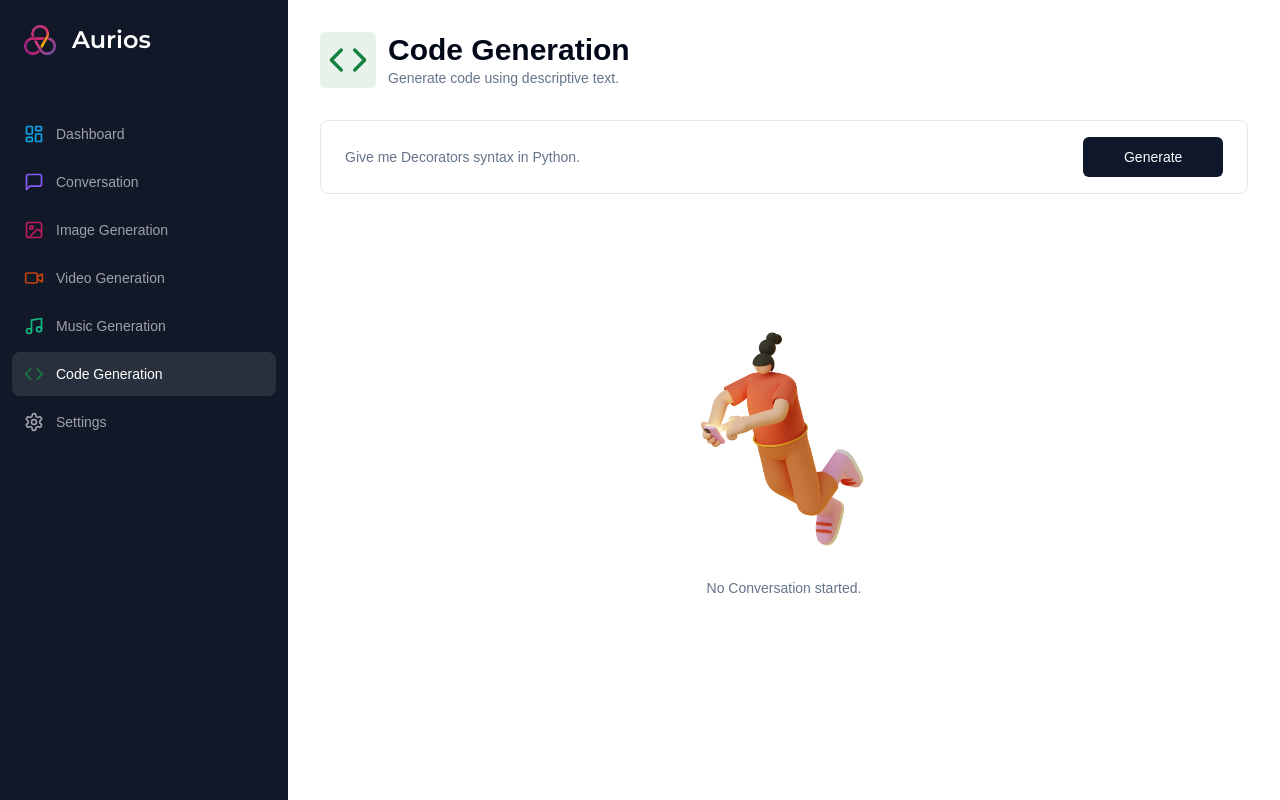
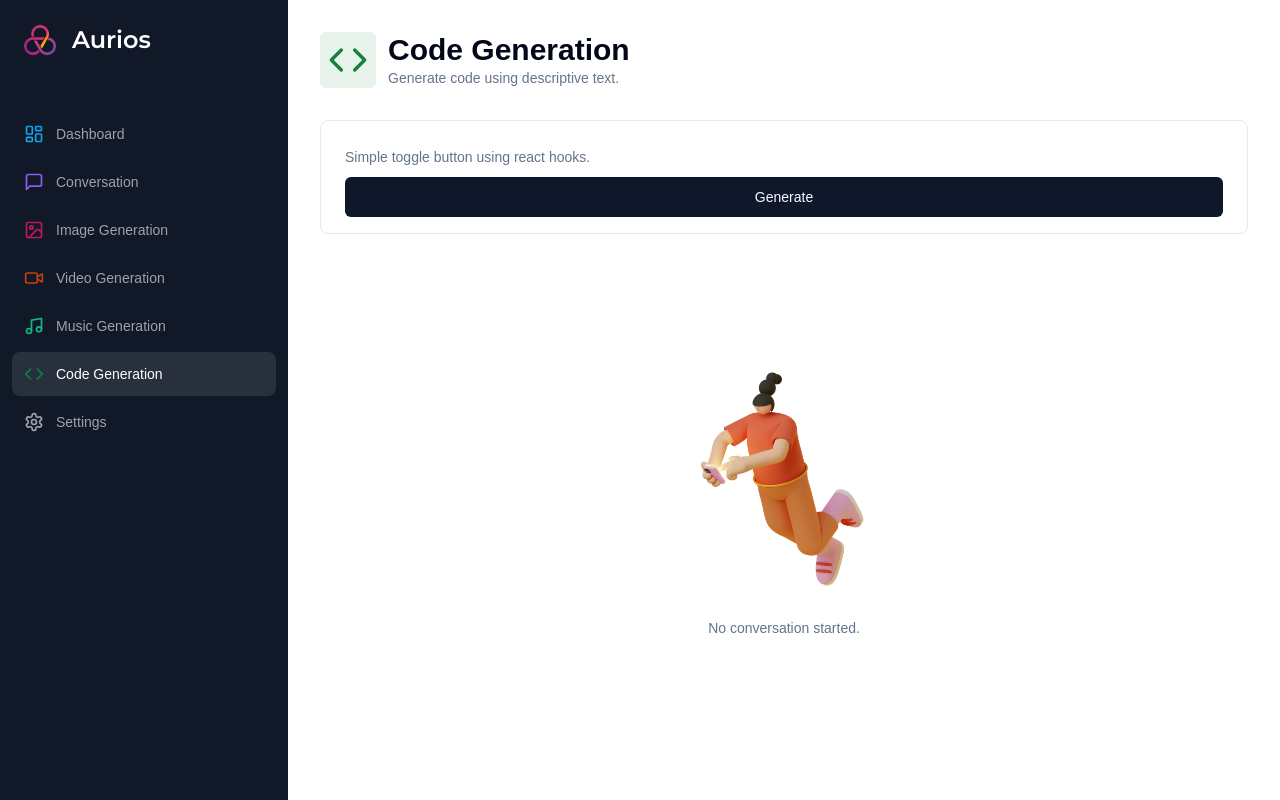
Before and after one commit to awaisnazir08/Aurios, a Next.js app: page /code in a window 1280 px wide. Built offline with nearby package versions, Linux system fonts and the light colour scheme.

Commit message:
complete code generation with proper formatting

```diff
--- a/app/(dashboard)/(routes)/code/page.tsx
+++ b/app/(dashboard)/(routes)/code/page.tsx
@@ -1,62 +1,59 @@
 "use client";
+
 import * as z from "zod";
+import axios from "axios";
+import { Code } from "lucide-react";
+import { useForm } from "react-hook-form";
+import { useState } from "react";
+// import { toast } from "react-hot-toast";
+import ReactMarkdown from "react-markdown";
+import { useRouter } from "next/navigation";
 
-import { Form, FormControl, FormField, FormItem, FormMessage } from "@/components/ui/form";
+import { BotAvatar } from "@/components/bot-avatar";
 import { Heading } from "@/components/heading";
+import { Button } from "@/components/ui/button";
 import { Input } from "@/components/ui/input";
-import { Button } from "@/components/ui/button";
-import { Empty } from "@/components/empty";
+import { zodResolver } from "@hookform/resolvers/zod";
+import { Form, FormControl, FormField, FormItem } from "@/components/ui/form";
+import { cn } from "@/lib/utils";
 import { Loader } from "@/components/loader";
 import { UserAvatar } from "@/components/user-avatar";
-import { BotAvatar } from "@/components/bot-avatar";
-import { cn } from "@/lib/utils";
-import { zodResolver } from "@hookform/resolvers/zod";
+// import { useProModal } from "@/hooks/use-pro-modal";
 
-import ReactMarkdown from 'react-markdown';
-
-import axios from 'axios';
-import { Code } from "lucide-react";
-import { useForm } from "react-hook-form";
 import { formSchema } from "./constants";
-import { useRouter } from "next/navigation";
-import { useState } from "react";
 import { ChatCompletionMessageParam } from "openai/resources/index.mjs";
-import { MessagesPage } from "openai/resources/beta/threads/messages.mjs";
+import { Empty } from "@/components/empty";
 
 const CodePage = () => {
     const router = useRouter();
+    // const proModal = useProModal();
     const [messages, setMessages] = useState<ChatCompletionMessageParam[]>([]);
+
     const form = useForm<z.infer<typeof formSchema>>({
         resolver: zodResolver(formSchema),
         defaultValues: {
             prompt: ""
         }
-    })
+    });
 
     const isLoading = form.formState.isSubmitting;
 
     const onSubmit = async (values: z.infer<typeof formSchema>) => {
         try {
-            const userMessage: ChatCompletionMessageParam = {
-                role: 'user',
-                content: values.prompt
-            };
-
+            const userMessage: ChatCompletionMessageParam = { role: "user", content: values.prompt };
             const newMessages = [...messages, userMessage];
 
-            const response = await axios.post("/api/code", {
-                messages: newMessages
-            })
-
+            const response = await axios.post('/api/code', { messages: newMessages });
             setMessages((current) => [...current, userMessage, response.data]);
 
             form.reset();
-        }
-        catch (error: any) {
-            // TODO: Open Pro Model
-            console.log(error);
-        }
-        finally {
+        } catch (error: any) {
+        //     if (error?.response?.status === 403) {
+        //         proModal.onOpen();
+        //     } else {
+        //         toast.error("Something went wrong.");
+        //     }
+        // } finally {
             router.refresh();
         }
     }
@@ -75,18 +72,7 @@ const CodePage = () => {
                     <Form {...form}>
                         <form
                             onSubmit={form.handleSubmit(onSubmit)}
-                            className="
-                        rounded-lg
-                        border
-                        w-full
-                        p-4
-                        px-3
-                        md:px-6
-                        focus-within:shadow-sm
-                        grid
-                        grid-cols-12
-                        gap-2
-                        "
+                            className="rounded-lg border w-full p-4 px-3 md:px-6 focus-within:shadow-smgridgrid-cols-12gap-2"
                         >
                             <FormField
                                 name="prompt"
@@ -96,15 +82,14 @@ const CodePage = () => {
                                             <Input
                                                 className="border-0 outline-none focus-visible:ring-0 focus-visible:ring-transparent"
                                                 disabled={isLoading}
-                                                placeholder="Give me Decorators syntax in Python."
+                                                placeholder="Simple toggle button using react hooks."
                                                 {...field}
                                             />
                                         </FormControl>
-                                        <FormMessage />
                                     </FormItem>
                                 )}
                             />
-                            <Button className="col-span-12 lg:col-span-2 w-full" disabled = {isLoading}>
+                            <Button className="col-span-12 lg:col-span-2 w-full" type="submit" disabled={isLoading} size="icon">
                                 Generate
                             </Button>
                         </form>
@@ -116,23 +101,30 @@ const CodePage = () => {
                             <Loader />
                         </div>
                     )}
-                    {messages.length===0 && !isLoading && (
-                        <div>
-                            <Empty label="No Conversation started." />
-                        </div>
+                    {messages.length === 0 && !isLoading && (
+                        <Empty label="No conversation started." />
                     )}
-                    <div className="flex flex-col-reverse gap-y-4 ">
+                    <div className="flex flex-col-reverse gap-y-4">
                         {messages.map((message) => (
                             <div
-                            key = {message.content}
-                            className={cn(
-                                "p-8 w-full flex items-start gap-x-8 rounded-lg",
-                                message.role === 'user'? 'bg-white border border-black/10': "bg-muted"
-                            )}
+                                key={String(message.content)}
+                                className={cn(
+                                    "p-8 w-full flex items-start gap-x-8 rounded-lg",
+                                    message.role === "user" ? "bg-white border border-black/10" : "bg-muted",
+                                )}
                             >
-                                {message.role === "user"? <UserAvatar /> : <BotAvatar />}
-                                <ReactMarkdown>
-                                    {message.content || ""}
+                                {message.role === "user" ? <UserAvatar /> : <BotAvatar />}
+                                <ReactMarkdown components={{
+                                    pre: ({ node, ...props }) => (
+                                        <div className="overflow-auto w-full my-2 bg-black/10 p-2 rounded-lg">
+                                            <pre {...props} />
+                                        </div>
+                                    ),
+                                    code: ({ node, ...props }) => (
+                                        <code className="bg-black/10 rounded-lg p-1" {...props} />
+                                    )
+                                }} className="text-sm overflow-hidden leading-7">
+                                    {String(message.content) || ""}
                                 </ReactMarkdown>
                             </div>
                         ))}
--- a/app/(dashboard)/(routes)/conversation/page.tsx
+++ b/app/(dashboard)/(routes)/conversation/page.tsx
@@ -124,7 +124,7 @@ const ConversationPage = () => {
                     <div className="flex flex-col-reverse gap-y-4 ">
                         {messages.map((message) => (
                             <div
-                            key = {message.content}
+                            key = {String(message.content)}
                             className={cn(
                                 "p-8 w-full flex items-start gap-x-8 rounded-lg",
                                 message.role === 'user'? 'bg-white border border-black/10': "bg-muted"
@@ -132,7 +132,7 @@ const ConversationPage = () => {
                             >
                                 {message.role === "user"? <UserAvatar /> : <BotAvatar />}
                                 <p className="text-sm">
-                                    {message.content}
+                                    {String(message.content)}
                                 </p>
                             </div>
                         ))}
--- a/app/api/code/route.ts
+++ b/app/api/code/route.ts
@@ -2,8 +2,6 @@ import { auth } from "@clerk/nextjs/server";
 import { NextResponse } from "next/server";
 import { OpenAI } from "openai";
 import { ChatCompletionMessageParam } from "openai/resources/index.mjs";
-
-
 
 const openai = new OpenAI ({
     apiKey: process.env.OPENAI_API_KEY
@@ -11,7 +9,7 @@ const openai = new OpenAI ({
 
 const instructionMessage: ChatCompletionMessageParam = {
     role: "system",
-    content: "You are a code generator. You must answer answer only in markdown code snippets. Use code comments for explanations."
+    content: "You are a code generator. You should answer in markdown code snippets. Also explain your code briefly."
 };
 
 export async function POST(req: Request) {
@@ -34,7 +32,7 @@ export async function POST(req: Request) {
         }
 
         const response = await openai.chat.completions.create({
-            model: "gpt-3.5-turbo",
+            model: "gpt-4o-mini",
             messages: [instructionMessage, ...messages]
         });
 
```
